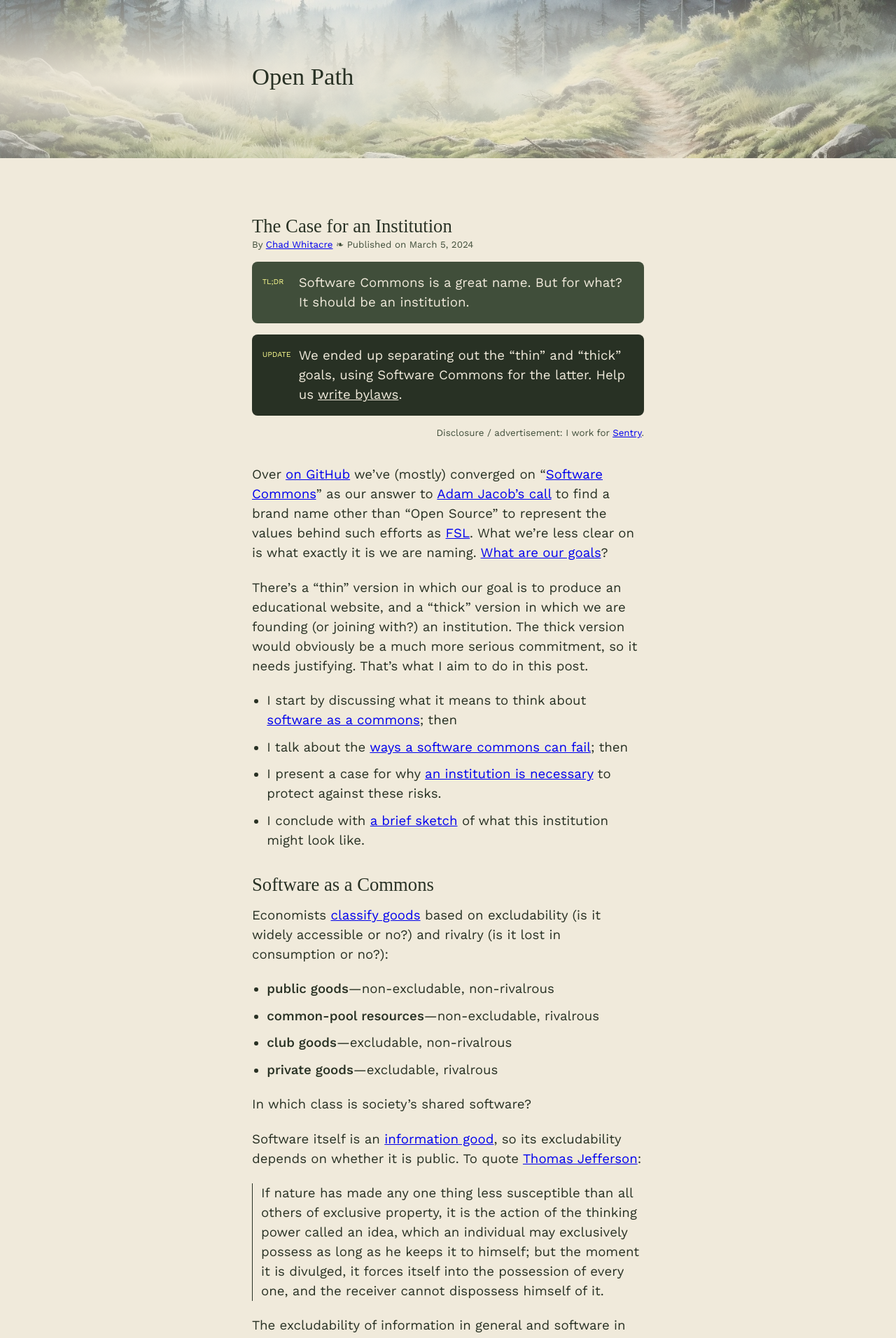
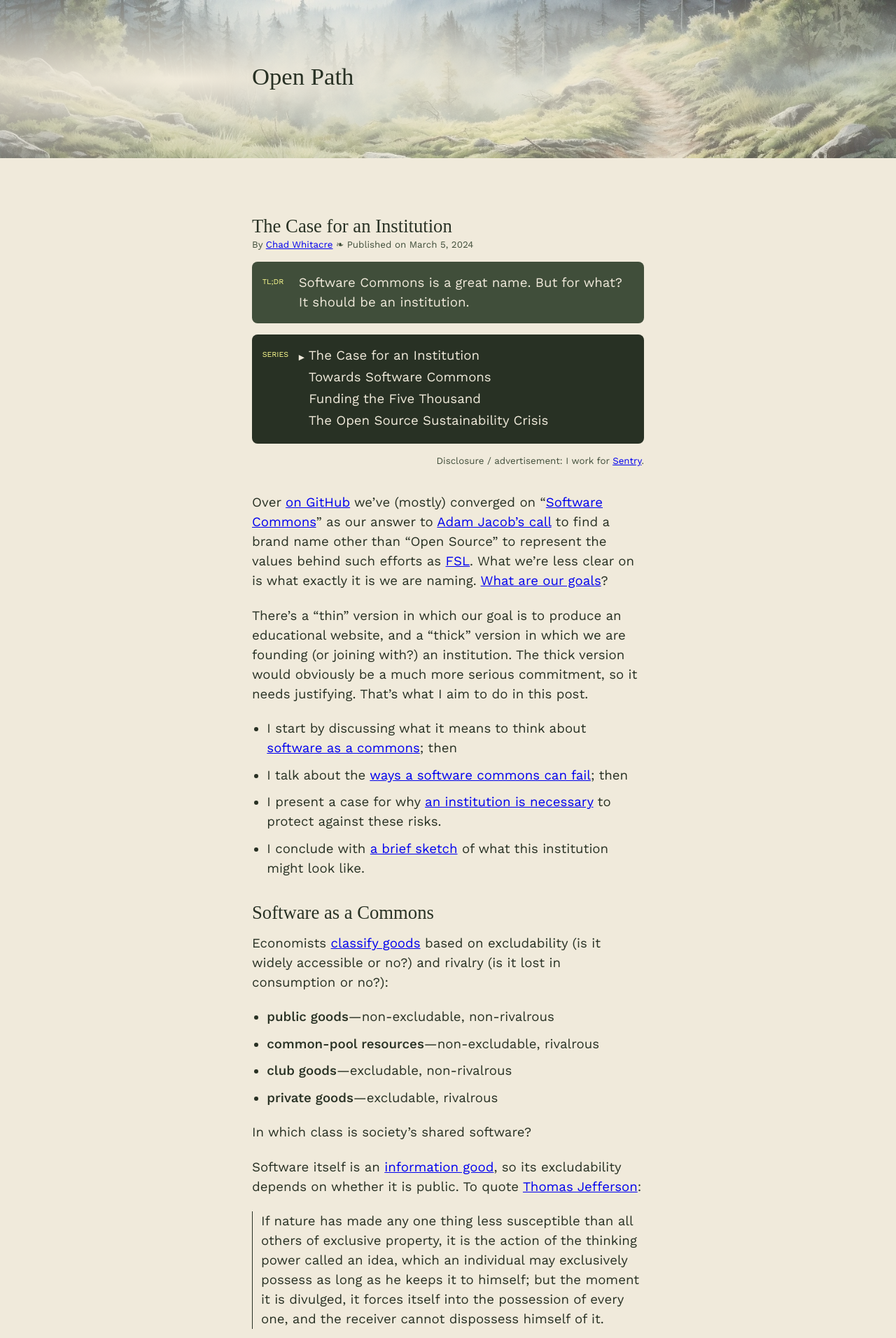
Before and after one commit to chadwhitacre/openpath, a Jekyll site: the page built from _posts/2024-03-05-the-case-for-a-new-institution.md, in a window 1280 px wide. Shown: the top 1912 px of the page at 70% size. Built offline with Jekyll 4.4.1, drawn with Linux system fonts in a browser that asks for light colours; some web fonts are replaced; comment, search, counter and statistics services are not loaded.

Commit message:
Implement series

```diff
--- a/_layouts/post.html
+++ b/_layouts/post.html
@@ -10,6 +10,18 @@ layout: default
   </div>
   <div class="tldr"><span>tl;dr</span> {{ page.excerpt }}</div>
   {% if page.update %}<div class="update"><span>update</span>{{ page.update }}</div>{% endif %}
+  {% if page.series %}<div class="series">
+    {% assign posts = site.posts | where: "series", page.series | sort: 'date' | reverse  %}
+    <span>series</span>
+    <ul>
+      {% for post in posts %}
+      <li {% if post.title == page.title %}class="current"{% endif %}>
+        <a href="{{ post.url }}">{{ post.title }}</a>
+      </li>
+      {% endfor %}
+    </ul>
+  </div>
+  {% endif %}
   <div class="disclosure">
     Disclosure / advertisement: I work for
     <a href="https://sentry.io/welcome/">Sentry</a>.
--- a/_posts/2024-03-05-the-case-for-a-new-institution.md
+++ b/_posts/2024-03-05-the-case-for-a-new-institution.md
@@ -1,7 +1,7 @@
 ---
 title: The Case for an Institution
 excerpt: Software Commons is a great name. But for what? It should be an institution.
-update: 'We ended up separating out the &ldquo;thin&rdquo; and &ldquo;thick&rdquo; goals, using Software Commons for the latter. Help us <a href="https://github.com/softwarecommons/softwarecommons.com/issues/4"> write bylaws</a>.'
+series: funding
 ---
 
 Over [on GitHub][0] we've (mostly) converged on "[Software Commons][19]" as our
--- a/assets/style.scss
+++ b/assets/style.scss
@@ -92,6 +92,32 @@ blockquote {
 .disclosure {
   text-align: right;
   margin: 12pt 0;
+}
+
+.series {
+  ul {
+    margin: 0;
+    padding: 0;
+    li {
+      margin: 0;
+      padding: 0;
+      list-style: none;
+      &::before {
+        visibility: hidden;
+        content: '▶';
+        font-size: 8pt;
+      }
+      &.current::before {
+        visibility: visible;
+      }
+      a {
+        text-decoration: none;
+        &::hover {
+          text-decoration: underline;
+        }
+      }
+    }
+  }
 }
 
 a.read-more {
@@ -294,6 +320,7 @@ header {
     background: var(--white);
     color: var(--black);
     .tldr,
+    .series,
     .update {
       display: block;
       position: relative;
@@ -312,6 +339,9 @@ header {
 
       &.tldr {
         background: var(--green);
+      }
+      &.series {
+        background: var(--black);
       }
       &.update {
         background: var(--black);
```
Also changed, not shown: _posts/2024-01-19-the-open-source-sustainability-crisis.md (+1 -0 lines), _posts/2024-02-05-funding-the-five-thousand.md (+1 -0 lines), _posts/2024-02-22-towards-software-commons.md (+1 -1 lines).
